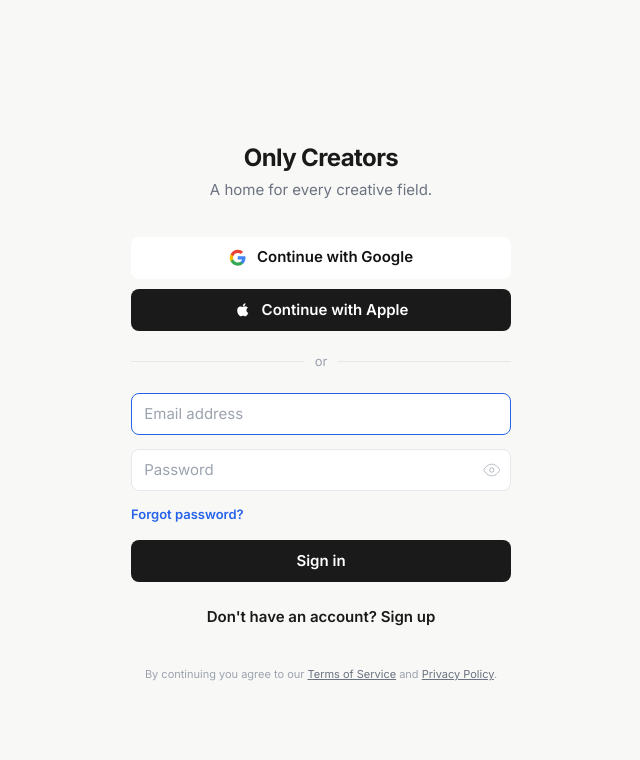
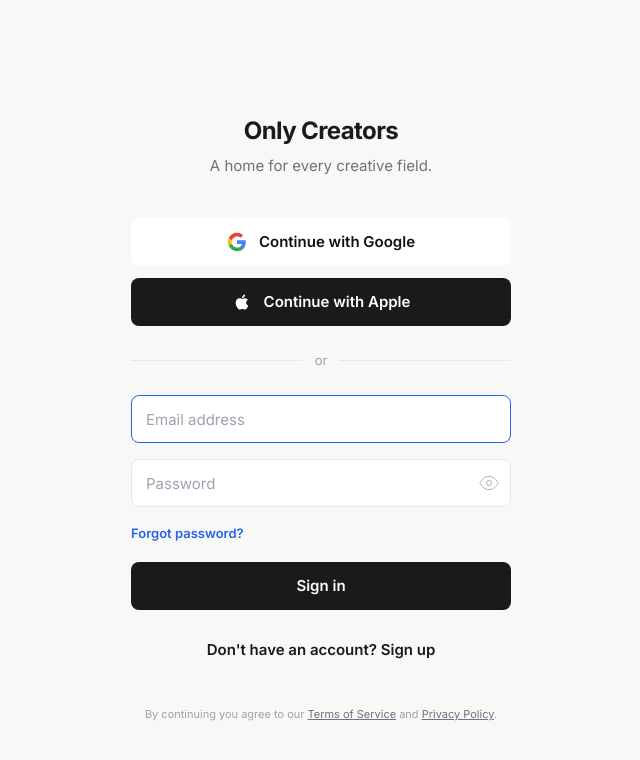
Before and after one commit to lakshmanraju-hlr/only-creators, a React (Vite) app: page /auth in a window 1280 px wide. Shown: the top 760 px of the page, without its empty margins (319-959 px from the left). Built offline with nearby package versions, Linux system fonts and the light colour scheme; no server answers.

Commit message:
UIcolour

```diff
--- a/src/index.css
+++ b/src/index.css
@@ -9,10 +9,17 @@
 
 @layer components {
   .field-input-tw {
-    @apply w-full px-3 py-2.5 text-sm bg-gray-50 border border-gray-200 rounded-xl outline-none transition-colors;
+    @apply w-full px-4 text-[15px] bg-surface border border-border rounded-input outline-none transition-colors;
+    height: 48px;
+    color: var(--color-text-primary);
   }
+  .field-input-tw::placeholder { color: var(--color-text-hint); }
   .field-input-tw:focus {
-    @apply border-brand-400 bg-white;
+    border-color: var(--color-accent);
+  }
+  .field-input-tw:disabled {
+    background: var(--color-surface-elevated);
+    color: var(--color-text-disabled);
   }
 }
 
@@ -24,93 +31,69 @@
 *, *::before, *::after { box-sizing: border-box; margin: 0; padding: 0; }
 
 :root {
-  /* ── Brand blue (primary action color) ── */
-  --blue-50:  #eff6ff;
-  --blue-100: #dbeafe;
-  --blue-200: #bfdbfe;
-  --blue-400: #60a5fa;
-  --blue-500: #3b82f6;
-  --blue-600: #2563eb;
-  --blue-700: #1d4ed8;
-
-  /* ── Neutral grays (Apple SF-inspired) ── */
-  --gray-0:   #ffffff;
-  --gray-25:  #fafafa;
-  --gray-50:  #f5f5f7;
-  --apple-bg: #f5f5f7;
-  --gray-100: #e8e8ed;
-  --gray-200: #d1d1d6;
-  --gray-300: #aeaeb2;
-  --gray-400: #8e8e93;
-  --gray-500: #636366;
-  --gray-600: #48484a;
-  --gray-700: #3a3a3c;
-  --gray-800: #2c2c2e;
-  --gray-900: #1c1c1e;
-
-  /* ── Semantic colors ── */
-  --red-50:    #fef2f2;
-  --red-100:   #fee2e2;
-  --red-400:   #f87171;
-  --red-500:   #ef4444;
-  --red-600:   #dc2626;
-  --red-700:   #b91c1c;
-
-  --green-50:  #f0fdf4;
-  --green-400: #4ade80;
-  --green-500: #22c55e;
-  --green-600: #16a34a;
-
-  --amber-50:  #fffbeb;
-  --amber-400: #fbbf24;
-  --amber-500: #f59e0b;
-  --amber-600: #d97706;
-
-  --purple-50:  #faf5ff;
-  --purple-400: #c084fc;
-  --purple-500: #a855f7;
-  --purple-600: #9333ea;
-
-  --teal-50:   #f0fdfa;
-  --teal-400:  #2dd4bf;
-  --teal-500:  #14b8a6;
-
-  /* ── Semantic tokens (Design System 2.0) ── */
-  --color-bg:          #F8F8F6;
-  --color-bg-secondary:#F0F0EE;
-  --color-bg-tertiary: #E8E8E6;
-  --color-surface:     #FFFFFF;
-  --color-border:      #E5E7EB;
-  --color-border-md:   #D1D5DB;
-  --color-border-strong:#9CA3AF;
-
-  --color-text:        #111111;
-  --color-text-2:      #6B7280;
-  --color-text-3:      #9CA3AF;
-  --color-text-hint:   #D1D5DB;
-
-  /* Primary = near-black (CTAs, headings) */
-  --color-primary:      #1A1A1A;
-  --color-primary-hover:#333333;
-  --color-primary-light:rgba(26, 26, 26, 0.05);
-  --color-primary-mid:  rgba(26, 26, 26, 0.10);
-
-  /* Accent = blue (active states, links, follow) */
-  --color-accent:       #2563EB;
-  --color-accent-light: #EFF6FF;
-  --color-accent-hover: #1D4ED8;
-
-  /* Pro upvote = amber */
-  --color-pro:         var(--amber-500);
-  --color-pro-light:   var(--amber-50);
-  --color-pro-border:  #fde68a;
-
-  /* Friends = green */
-  --color-friend:      var(--green-600);
-  --color-friend-light:var(--green-50);
-
-  /* Like = red */
-  --color-like:        var(--red-500);
+  /* ═══════════════════════════════════════════════════
+     ONLY CREATORS — Design System v3
+     Chalk White & Indigo-Black · Gallery-editorial tone
+     Single source of truth — no other colors permitted
+     ═══════════════════════════════════════════════════ */
+
+  /* ── Core surfaces ── */
+  --color-background:       #F9F9F7;   /* Chalk white — app background */
+  --color-surface:          #FFFFFF;   /* Cards, inputs, modals */
+  --color-surface-elevated: #F3F3F0;   /* Elevated surfaces, hover states */
+
+  /* ── Text ── */
+  --color-text-primary:   #111111;   /* Headings, body text */
+  --color-text-secondary: #6B7280;   /* Metadata, timestamps, captions */
+  --color-text-disabled:  #D1D5DB;   /* Disabled states */
+  --color-text-inverse:   #FFFFFF;   /* Text on dark backgrounds */
+  --color-text-hint:      #9CA3AF;   /* Placeholder text */
+
+  /* Convenience aliases */
+  --color-bg:     var(--color-background);
+  --color-text:   var(--color-text-primary);
+  --color-text-2: var(--color-text-secondary);
+  --color-text-3: var(--color-text-hint);
+
+  /* ── Accent — all CTAs, active nav, buttons, links ── */
+  --color-accent:        #18181B;   /* Zinc-900 */
+  --color-accent-hover:  #3F3F46;   /* Zinc-700 */
+  --color-accent-subtle: #F4F4F5;   /* Zinc-100 */
+
+  /* Legacy alias for components not yet migrated */
+  --color-primary:       var(--color-accent);
+  --color-primary-hover: var(--color-accent-hover);
+
+  /* ── Borders ── */
+  --color-border:        #E8E8E4;   /* Default border */
+  --color-border-strong: #D1D1CB;   /* Inputs focus, dividers */
+
+  /* ── Pro Gold — recognition elements ONLY ── */
+  --color-pro-gradient:      linear-gradient(135deg, #F59E0B 0%, #FCD34D 50%, #D97706 100%);
+  --color-pro-gradient-text: linear-gradient(135deg, #F59E0B 0%, #D97706 100%);
+  --color-pro-glow:          0 0 12px rgba(245, 158, 11, 0.45);
+  --color-pro-subtle:        #FEF3C7;
+  --color-pro-border:        #F59E0B;
+  /* Raw values for inline usage */
+  --pro-gold-start: #F59E0B;
+  --pro-gold-mid:   #FCD34D;
+  --pro-gold-end:   #D97706;
+
+  /* Legacy alias */
+  --color-pro:       #F59E0B;
+  --color-pro-light: #FEF3C7;
+
+  /* ── Semantic ── */
+  --color-success:        #10B981;
+  --color-success-subtle: #D1FAE5;
+  --color-error:          #EF4444;
+  --color-error-subtle:   #FEE2E2;
+  --color-warning:        #F59E0B;   /* Warnings only — not Pro Gold usage */
+  --color-like:           #EF4444;
+
+  /* ── Overlay ── */
+  --color-overlay:       rgba(0, 0, 0, 0.4);
+  --color-overlay-light: rgba(0, 0, 0, 0.08);
 
   /* ── Typography ── */
   --font-sans:    'Inter', ui-sans-serif, system-ui, sans-serif;
@@ -118,25 +101,24 @@
   --font-mono:    ui-monospace, 'SF Mono', 'Cascadia Code', monospace;
 
   /* ── Radii ── */
-  --r-xs:   4px;
-  --r-sm:   8px;
-  --r-md:   12px;
-  --r-lg:   16px;
-  --r-xl:   20px;
-  --r-2xl:  24px;
-  --r-full: 9999px;
+  --r-xs:   4px;    /* Micro gap */
+  --r-sm:   8px;    /* Buttons, inputs, images */
+  --r-sm2:  6px;    /* Small buttons, tooltips */
+  --r-md:   12px;   /* Cards */
+  --r-lg:   16px;   /* Sheets, modals */
+  --r-full: 9999px; /* Pills, avatars */
 
   /* ── Shadows ── */
-  --shadow-xs: 0 1px 2px rgba(0,0,0,0.04);
-  --shadow-sm: 0 1px 3px rgba(0,0,0,0.06), 0 1px 2px rgba(0,0,0,0.04);
-  --shadow-md: 0 4px 12px rgba(0,0,0,0.08), 0 2px 4px rgba(0,0,0,0.04);
-  --shadow-lg: 0 12px 32px rgba(0,0,0,0.10), 0 4px 8px rgba(0,0,0,0.04);
-  --shadow-xl: 0 24px 48px rgba(0,0,0,0.12), 0 8px 16px rgba(0,0,0,0.06);
+  --shadow-card:  0 1px 3px rgba(0,0,0,0.06), 0 1px 2px rgba(0,0,0,0.04);
+  --shadow-sheet: 0 -4px 24px rgba(0,0,0,0.08);
+  --shadow-modal: 0 20px 60px rgba(0,0,0,0.10);
+  --shadow-pro:   0 0 12px rgba(245, 158, 11, 0.45);
+  /* No shadow on buttons — flat only */
 
   /* ── Transitions ── */
-  --ease:    cubic-bezier(0.16, 1, 0.3, 1);
-  --t-fast:  120ms;
-  --t-med:   200ms;
+  --ease:   cubic-bezier(0.16, 1, 0.3, 1);
+  --t-fast: 120ms;
+  --t-med:  200ms;
 
   /* ── Layout ── */
   --sidebar-w: 240px;
@@ -144,8 +126,8 @@
 }
 
 /* ── BASE ── */
-html { font-size: 14px; -webkit-font-smoothing: antialiased; -moz-osx-font-smoothing: grayscale; text-rendering: optimizeLegibility; }
-body { font-family: var(--font-sans); background: var(--color-bg, #F8F8F6); color: var(--color-text); line-height: 1.5; overflow-x: hidden; }
+html { font-size: 16px; -webkit-font-smoothing: antialiased; -moz-osx-font-smoothing: grayscale; text-rendering: optimizeLegibility; }
+body { font-family: var(--font-sans); background: var(--color-background); color: var(--color-text-primary); line-height: 1.6; overflow-x: hidden; }
 button { font-family: inherit; cursor: pointer; border: none; background: none; }
 input, textarea, select { font-family: inherit; }
 a { color: inherit; text-decoration: none; }
--- a/tailwind.config.js
+++ b/tailwind.config.js
@@ -10,77 +10,94 @@ export default {
         mono: ['ui-monospace', 'SFMono-Regular', 'monospace'],
       },
       colors: {
-        // Legacy brand alias — mapped to new ink/accent system
-        brand: {
-          50:  '#eff6ff',
-          100: '#dbeafe',
-          200: '#bfdbfe',
-          300: '#93c5fd',
-          400: '#60a5fa',
-          500: '#3b82f6',
-          600: '#2563eb',
-          700: '#1d4ed8',
-          800: '#1e40af',
-          950: '#172554',
+        // ── Surfaces ──
+        background: '#F9F9F7',
+        surface: {
+          DEFAULT:  '#FFFFFF',
+          elevated: '#F3F3F0',
         },
-        // Design system palette
-        ink: {
-          DEFAULT: '#1A1A1A',
-          hover:   '#333333',
-          pressed: '#111111',
+
+        // ── Text ──
+        text: {
+          primary:   '#111111',
+          secondary: '#6B7280',
+          disabled:  '#D1D5DB',
+          inverse:   '#FFFFFF',
+          hint:      '#9CA3AF',
         },
-        surface: {
-          DEFAULT: '#FFFFFF',
-          bg:      '#F8F8F6',
+
+        // ── Accent (all CTAs, active nav, buttons, links) ──
+        accent: {
+          DEFAULT: '#18181B',   // Zinc-900
+          hover:   '#3F3F46',   // Zinc-700
+          subtle:  '#F4F4F5',   // Zinc-100
         },
-        accent: {
-          DEFAULT: '#2563EB',
-          light:   '#EFF6FF',
-          hover:   '#1D4ED8',
+
+        // ── Borders ──
+        border: {
+          DEFAULT: '#E8E8E4',
+          strong:  '#D1D1CB',
         },
+
+        // ── Pro Gold — recognition elements only ──
         'pro-gold': {
           DEFAULT: '#F59E0B',
-          light:   '#FEF3C7',
-          border:  '#FDE68A',
+          mid:     '#FCD34D',
+          deep:    '#D97706',
+          subtle:  '#FEF3C7',
+          border:  '#F59E0B',
         },
+
+        // ── Semantic ──
         success: {
           DEFAULT: '#10B981',
-          light:   '#ECFDF5',
+          subtle:  '#D1FAE5',
         },
-        muted: {
-          DEFAULT:   '#6B7280',
-          light:     '#9CA3AF',
-          border:    '#E5E7EB',
-          disabled:  '#D1D5DB',
+        error: {
+          DEFAULT: '#EF4444',
+          subtle:  '#FEE2E2',
         },
+        warning: '#F59E0B',
+
+        // ── Overlay ──
+        overlay: 'rgba(0,0,0,0.4)',
       },
+
       fontSize: {
         // Design system type scale
-        'ds-display': ['32px', { lineHeight: '1.2', fontWeight: '700' }],
-        'ds-h1':      ['24px', { lineHeight: '1.3', fontWeight: '600' }],
-        'ds-h2':      ['20px', { lineHeight: '1.3', fontWeight: '600' }],
-        'ds-h3':      ['17px', { lineHeight: '1.4', fontWeight: '600' }],
-        'ds-body':    ['15px', { lineHeight: '1.6', fontWeight: '400' }],
-        'ds-small':   ['13px', { lineHeight: '1.6', fontWeight: '400' }],
-        'ds-caption': ['12px', { lineHeight: '1.5', fontWeight: '400' }],
-        'ds-badge':   ['11px', { lineHeight: '1.2', fontWeight: '600' }],
-        'ds-btn':     ['15px', { lineHeight: '1',   fontWeight: '600' }],
+        'ds-display':  ['32px', { lineHeight: '1.2',  fontWeight: '700', letterSpacing: '-0.01em' }],
+        'ds-h1':       ['24px', { lineHeight: '1.25', fontWeight: '700', letterSpacing: '-0.01em' }],
+        'ds-h2':       ['20px', { lineHeight: '1.3',  fontWeight: '600' }],
+        'ds-h3':       ['17px', { lineHeight: '1.4',  fontWeight: '600' }],
+        'ds-body-lg':  ['16px', { lineHeight: '1.6',  fontWeight: '400' }],
+        'ds-body':     ['15px', { lineHeight: '1.6',  fontWeight: '400' }],
+        'ds-small':    ['13px', { lineHeight: '1.5',  fontWeight: '400' }],
+        'ds-caption':  ['12px', { lineHeight: '1.4',  fontWeight: '400' }],
+        'ds-badge':    ['11px', { lineHeight: '1.0',  fontWeight: '600' }],
+        'ds-btn':      ['15px', { lineHeight: '1.0',  fontWeight: '600' }],
+        'ds-btn-sm':   ['13px', { lineHeight: '1.0',  fontWeight: '600' }],
       },
+
       borderRadius: {
-        card:    '12px',
-        btn:     '8px',
-        input:   '8px',
-        badge:   '9999px',
-        avatar:  '9999px',
-        sheet:   '16px',
-        img:     '8px',
+        card:     '12px',
+        btn:      '8px',
+        'btn-sm': '6px',
+        input:    '8px',
+        img:      '8px',
+        sheet:    '16px',
+        modal:    '16px',
+        badge:    '9999px',
+        avatar:   '9999px',
+        tooltip:  '6px',
       },
+
       boxShadow: {
-        card:   '0 1px 3px rgba(0,0,0,0.06), 0 1px 2px rgba(0,0,0,0.04)',
-        sheet:  '0 -4px 24px rgba(0,0,0,0.08)',
-        modal:  '0 20px 60px rgba(0,0,0,0.12)',
-        xs:     '0 1px 2px rgba(0,0,0,0.04)',
+        card:  '0 1px 3px rgba(0,0,0,0.06), 0 1px 2px rgba(0,0,0,0.04)',
+        sheet: '0 -4px 24px rgba(0,0,0,0.08)',
+        modal: '0 20px 60px rgba(0,0,0,0.10)',
+        // No shadow on buttons — flat only
       },
+
       transitionTimingFunction: {
         spring: 'cubic-bezier(0.16, 1, 0.3, 1)',
       },
```
